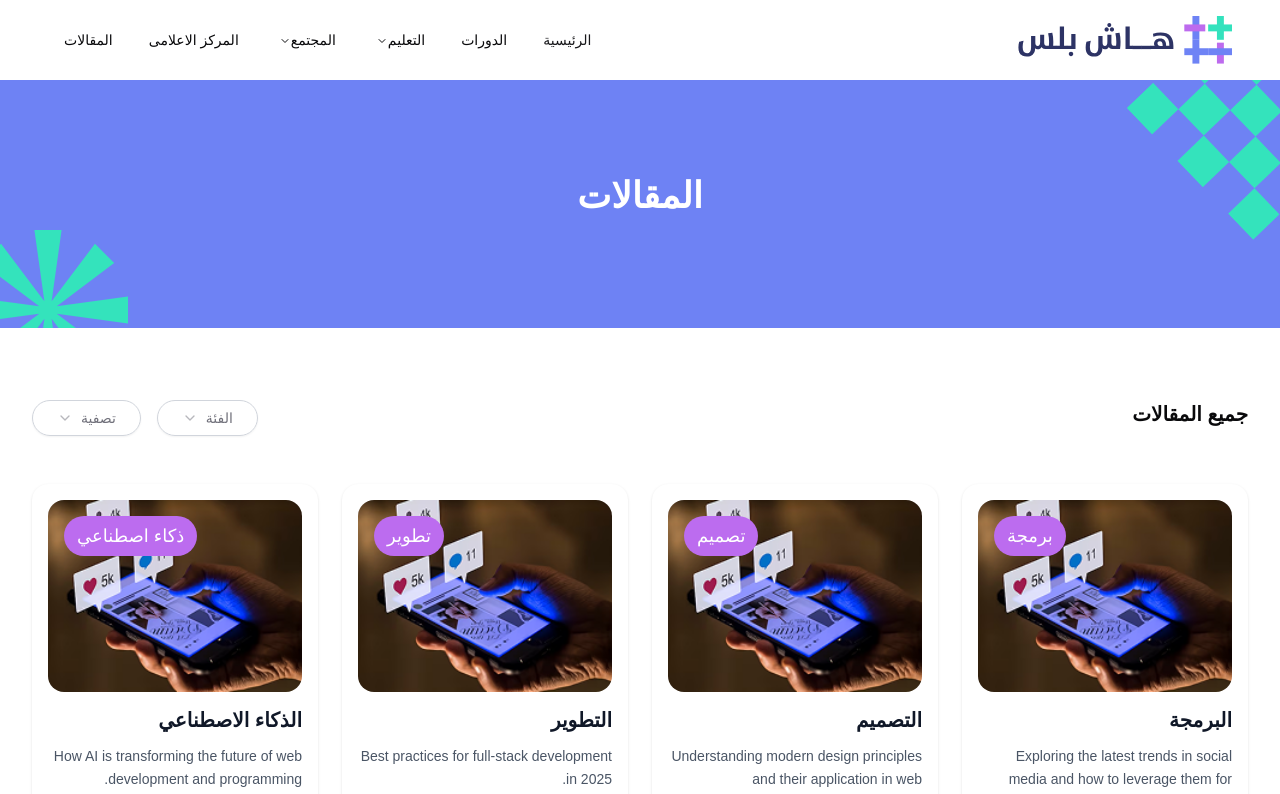
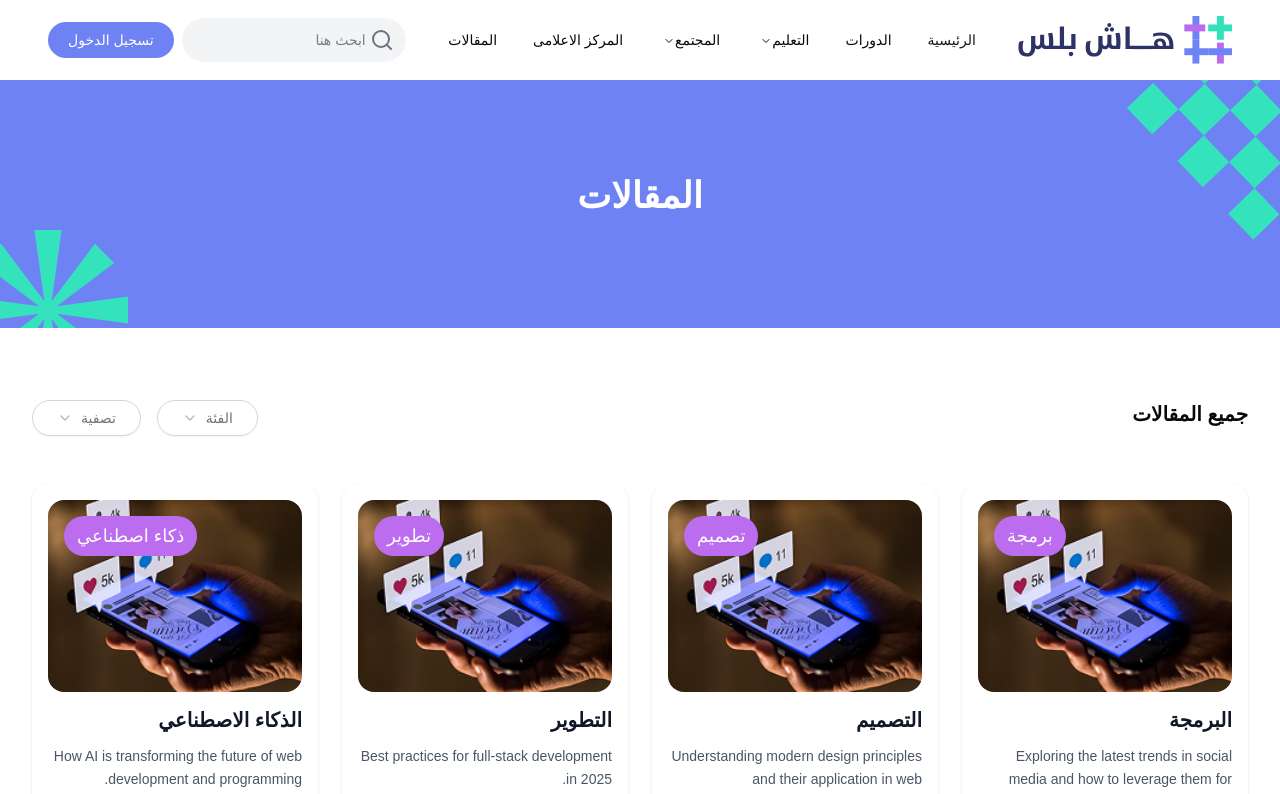
Before and after one commit to Abdulah-Kamel/Hash-plus, a Next.js app: page /blog in a window 1280 px wide. Shown: the top 794 px of the page. Built offline with nearby package versions, Linux system fonts and the light colour scheme; a web font is replaced by a local one.

Commit message:
finised auth

```diff
--- a/src/components/navbar/NavActions.jsx
+++ b/src/components/navbar/NavActions.jsx
@@ -35,7 +35,6 @@ const NavActions = () => {
   // }
 
   return (
-    <></>
     // <div className="hidden lg:flex items-center gap-2 lg:order-2">
     //   <NavSearch />
 
@@ -133,6 +132,15 @@ const NavActions = () => {
     //     </Link>
     //   )}
     // </div>
+    <div className="hidden lg:flex items-center gap-2 lg:order-2">
+      <NavSearch />
+      <Link
+        href="/auth/login"
+        className="text-white bg-primary focus:ring-4 focus:outline-none focus:ring-primary font-medium rounded-full text-sm px-5 py-2 text-center hover:bg-primary/90 transition-colors"
+      >
+        تسجيل الدخول
+      </Link>
+    </div>
   );
 };
 
```
